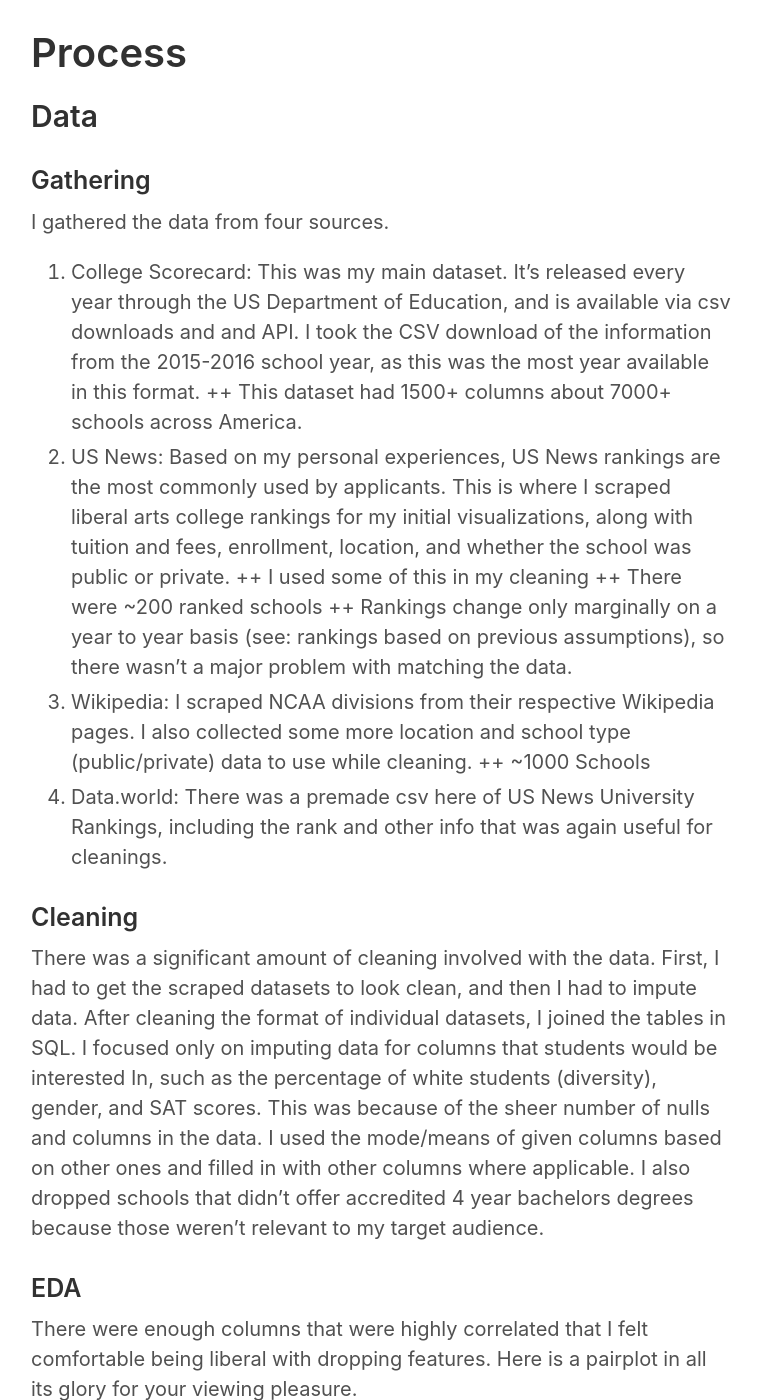
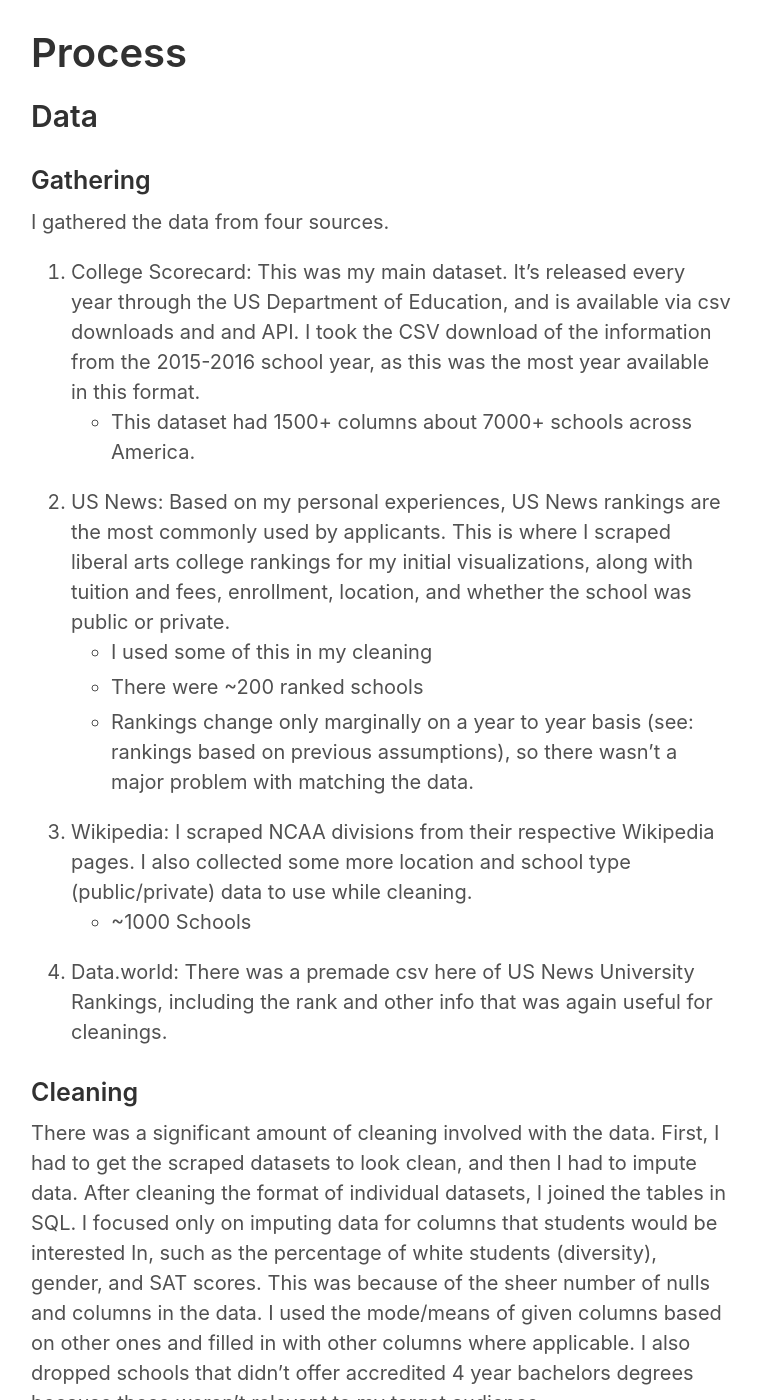
Before and after one commit to mayamadhavan/mayamadhavan.github.io, a Jekyll site: the page built from _posts/2018-10-01-project-kojak.md, in a window 1280 px wide and 1400 px high, scrolled down 996 px. Shown: the whole window, without its empty margins (259-1020 px from the left). Built offline with Jekyll 4.4.1, drawn with Linux system fonts in a browser that asks for light colours.

```diff
--- a/_posts/2018-10-01-project-kojak.md
+++ b/_posts/2018-10-01-project-kojak.md
@@ -16,13 +16,13 @@ Given that a student considering colleges probably knows at least one school the
 ### Gathering
 I gathered the data from four sources.
 1.	College Scorecard: This was my main dataset. It’s released every year through the US Department of Education, and is available via csv downloads and and API. I took the CSV download of the information from the 2015-2016 school year, as this was the most year available in this format.
- ++	This dataset had 1500+ columns about 7000+ schools across America.
+ +	This dataset had 1500+ columns about 7000+ schools across America.
 2.	US News: Based on my personal experiences, US News rankings are the most commonly used by applicants. This is where I scraped liberal arts college rankings for my initial visualizations, along with tuition and fees, enrollment, location, and whether the school was public or private.
- ++	I used some of this in my cleaning
- ++ There were ~200 ranked schools
- ++	Rankings change only marginally on a year to year basis (see: rankings based on previous assumptions), so there wasn’t a major problem with matching the data.
+ +	I used some of this in my cleaning
+ + There were ~200 ranked schools
+ +	Rankings change only marginally on a year to year basis (see: rankings based on previous assumptions), so there wasn’t a major problem with matching the data.
 3.	Wikipedia: I scraped NCAA divisions from their respective Wikipedia pages. I also collected some more location and school type (public/private) data to use while cleaning.
- ++	~1000 Schools
+ +	~1000 Schools
 4.	Data.world: There was a premade csv here of US News University Rankings, including the rank and other info that was again useful for cleanings.
 
 ### Cleaning
```
